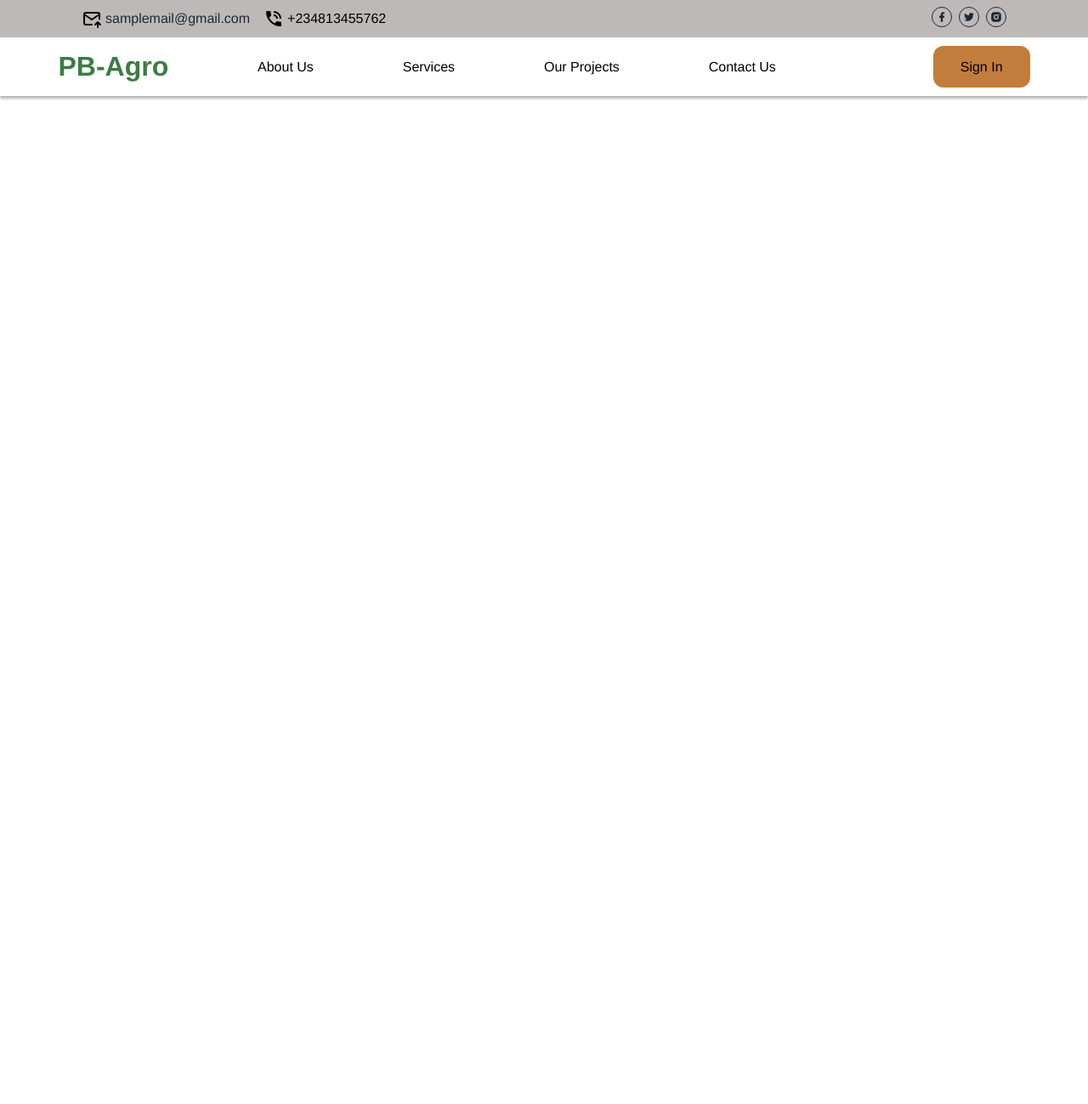
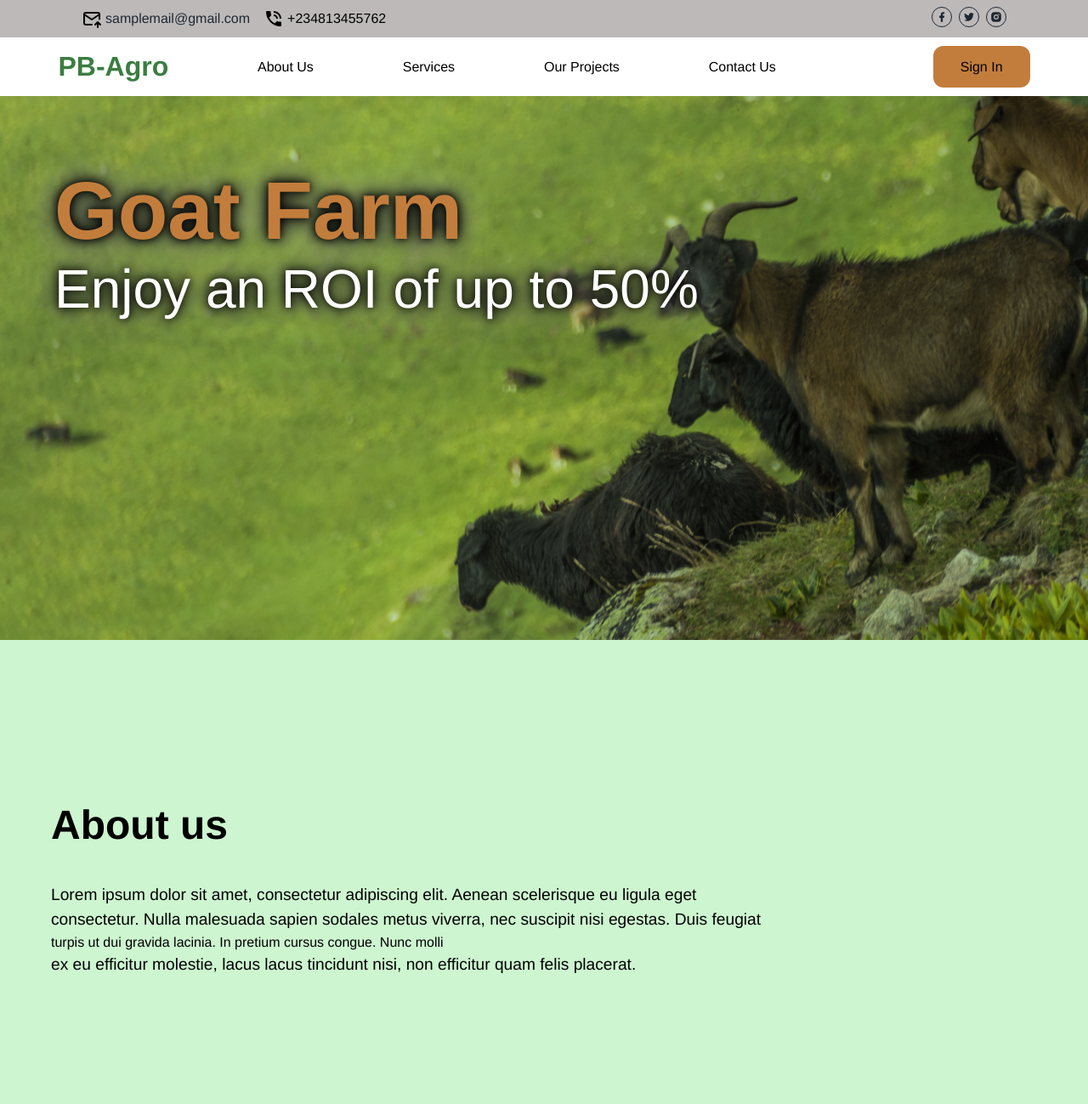
Before and after one commit to Franklyn883/Pb-Agro, a Django app: page / in a window 1280 px wide. Shown: the whole page at 85% size. Before the commit the page ends 118 px from the top, so only its background shows below. Run offline with Django 4.2, Linux system fonts and the light colour scheme.

Commit message:
Add hero and about-section

```diff
--- a/PbAgro/settings.py
+++ b/PbAgro/settings.py
@@ -11,6 +11,7 @@ https://docs.djangoproject.com/en/4.1/ref/settings/
 """
 
 from pathlib import Path
+
 
 # Build paths inside the project like this: BASE_DIR / 'subdir'.
 BASE_DIR = Path(__file__).resolve().parent.parent
--- a/PbAgro/urls.py
+++ b/PbAgro/urls.py
@@ -17,6 +17,7 @@ from django.contrib import admin
 from django.urls import path, include
 
 
+
 urlpatterns = [
     path('admin/', admin.site.urls),
     path('', include('farmreach.urls'))
--- a/farmreach/urls.py
+++ b/farmreach/urls.py
@@ -1,5 +1,6 @@
 from django.urls import path
 from . import views
+
 
 app_name = 'farmreach'
 
--- a/static/css/main.css
+++ b/static/css/main.css
@@ -1,12 +1,14 @@
+
 :root {
   --color-main: #3b7d41;
   --color-caramel: #c27d3c;
   --color-dark-blue: #1e2833;
   --color-white: #ffffff;
-  --color-main-dark: #335436;
-  --color-main-light: #40bb49fd;
+  --color-main-dark: #49f162;
+  --color-main-light: #b7f1bbb0;
   --color-grey: #bdb9b9;
   --color-hover:#ca996b;
+  --color-light-gray: #b2bdbd;
 }
 * {
   margin: 0;
@@ -85,6 +87,8 @@ svg::before {
   padding: 1em 2em;
   border-radius: 12px;
   margin-left: 5rem;
+  font-size: 1rem;
+  flex: 1;
 }
 #sign-up:hover,
 #sign-up:active{
@@ -98,3 +102,44 @@ svg::before {
 .nav-item:active{
   border-bottom: 4px solid var(--color-caramel);
 }
+.hero-section{
+  height: 80vh;
+  background-color:var(--color-main-light) ;
+  color: var(--color-white);
+}
+.hero-content{
+padding: 80px 4rem;
+color: #fff; /* set text color to white */
+text-shadow: 0 0 10px #000, 0 0 20px #000, 0 0 30px #000, 0 0 40px #fff
+}
+.hero-content p{
+  font-size: 4rem;
+}
+.hero-content h1{
+  font-size: 6rem;
+  font-weight: bolder;
+  color: var(--color-caramel);
+}
+#about-signup{
+ font-size: 1.2rem;
+ background-color: var(--color-caramel);
+ padding: 1rem 1.5rem;
+ border-radius: 12px;
+ margin-top: 12px;
+}
+
+.about-us{
+background-color: var(--color-main-light);
+padding:150px 60px;
+line-height: 1.5;
+}
+.about-us h2{
+  margin-top:150px 60px;
+  margin: 32px 0;
+  font-weight: bolder;
+  font-size: 3rem;
+}
+.about-us p{
+  text-align: justify;
+  font-size: 1.2rem;
+}
--- a/templates/main.html
+++ b/templates/main.html
@@ -2,19 +2,46 @@
 {% load static %}
 <html lang="en">
   <head>
-    <meta charset="utf-8">
-    <meta http-equiv="X-UA-Compatible" content="IE=edge">
+    <meta charset="utf-8" />
+    <meta http-equiv="X-UA-Compatible" content="IE=edge" />
     <title>Pb-Agro</title>
-    <meta name="description" content="">
-    <meta name="viewport" content="width=device-width, initial-scale=1">
-    <link rel="stylesheet" href="{% static 'css/main.css' %}">
+    <meta name="description" content="" />
+    <meta name="viewport" content="width=device-width, initial-scale=1" />
+    <link rel="stylesheet" href="{% static 'css/main.css' %}" />
   </head>
   <body>
-  {% include 'navbar.html' %}
+    {% include 'navbar.html' %}
     <!--[if lt IE 7]>
-      <p class="browsehappy">You are using an <strong>outdated</strong> browser. Please <a href="#">upgrade your browser</a> to improve your experience.</p>
+      <p class="browsehappy">
+        You are using an <strong>outdated</strong> browser. Please
+        <a href="#">upgrade your browser</a> to improve your experience.
+      </p>
     <![endif]-->
+    <div
+      class="hero-section"
+      style="
+        background-image: url('{% static 'images/aboutus-banner.jpeg' %}');
+        background-size: cover;
+        background-repeat: repeat;
+        backgroun-position: center;
+        background-blend-mode: multiply;
+      "
+    >
+      <div class="hero-content">
+        <h1>Goat Farm</h1>
+        <p>Enjoy an ROI of up to 50%</p>
+      </div>
+    </div>
+    <div class="about-us">
+    <h2>About us</h2>
+    <p> Lorem ipsum dolor sit amet, consectetur adipiscing elit. Aenean scelerisque eu ligula eget</p>
+     <p>consectetur. Nulla malesuada sapien sodales metus viverra, nec suscipit nisi egestas. Duis feugiat </p>
+     turpis ut dui gravida lacinia. In pretium cursus congue. Nunc molli
+     <p>ex eu efficitur molestie, lacus lacus tincidunt nisi, non efficitur quam felis placerat.</p>
+    </div>
 
-    {% comment %} <script src="" async defer></script> {% endcomment %}
+    {% comment %}
+    <script src="" async defer></script>
+    {% endcomment %}
   </body>
 </html>
```
Also changed, not shown: static/images/aboutus-banner.jpeg (added), static/images/aboutus-banner.jpg (added).
